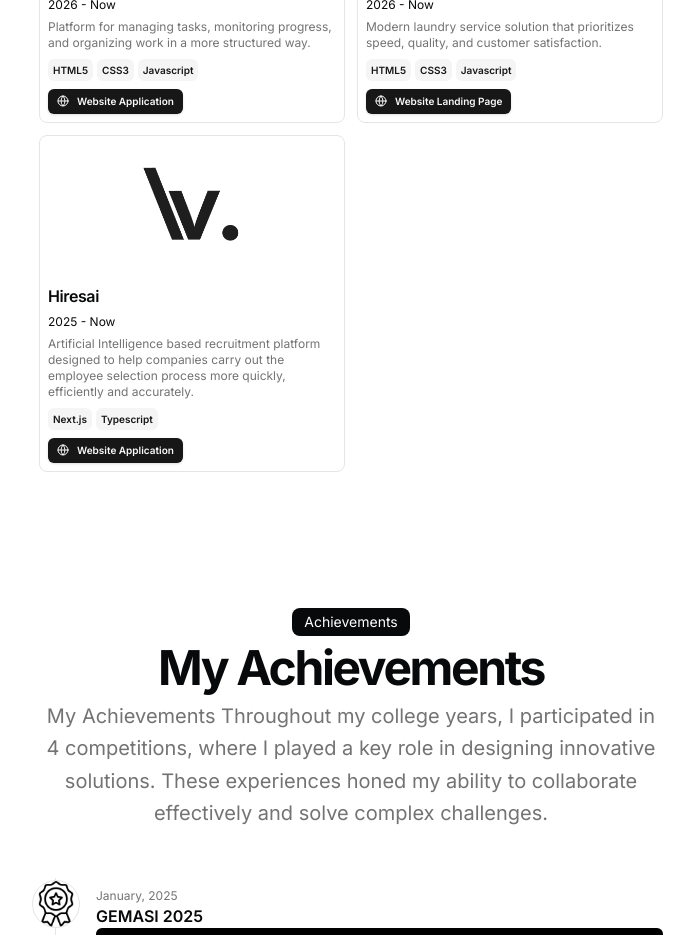
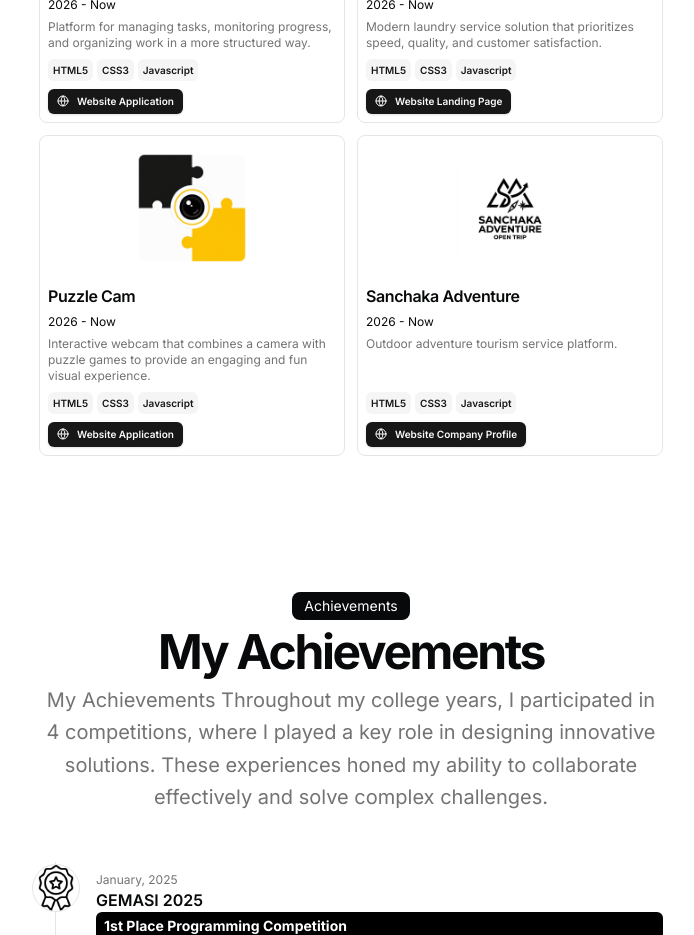
Before and after one commit to Fikarroyal/fikarportfolio, a Next.js app: page / in a window 1280 px wide. Shown: the part 2500-3435 px from the top of the page, without its empty margins (289-983 px from the left). Built offline with nearby package versions, Linux system fonts and the light colour scheme.

Commit message:
Update resume.tsx

```diff
--- a/src/data/resume.tsx
+++ b/src/data/resume.tsx
@@ -282,24 +282,46 @@ export const DATA = {
       image: "/kilat laundry.png",
     },
     {
-      title: "Hiresai",
+      title: "Puzzle Cam",
       href: "",
-      dates: "2025 - Now",
+      dates: "2026 - Now",
       active: true,
       description:
-        "Artificial Intelligence based recruitment platform designed to help companies carry out the employee selection process more quickly, efficiently and accurately.",
+        "Interactive webcam that combines a camera with puzzle games to provide an engaging and fun visual experience.",
       technologies: [
-        "Next.js",
-        "Typescript",
+        "HTML5",
+        "CSS3",
+        "Javascript",
       ],
       links: [
         {
           type: "Website Application",
-          href: "https://www.hiresai.id",
+          href: "https://puzzlecam-test.vercel.app",
           icon: <Icons.globe className="size-3" />,
         },
       ],
-      image: "/hiresai.png",
+      image: "/puzzlecam.png",
+    },
+    {
+      title: "Sanchaka Adventure",
+      href: "",
+      dates: "2026 - Now",
+      active: true,
+      description:
+        "Outdoor adventure tourism service platform.",
+      technologies: [
+        "HTML5",
+        "CSS3",
+        "Javascript",
+      ],
+      links: [
+        {
+          type: "Website Company Profile",
+          href: "https://sanchaka-adventure.vercel.app",
+          icon: <Icons.globe className="size-3" />,
+        },
+      ],
+      image: "/sanchaka adventure.png",
     },
   ],
   hackathons: [
```
